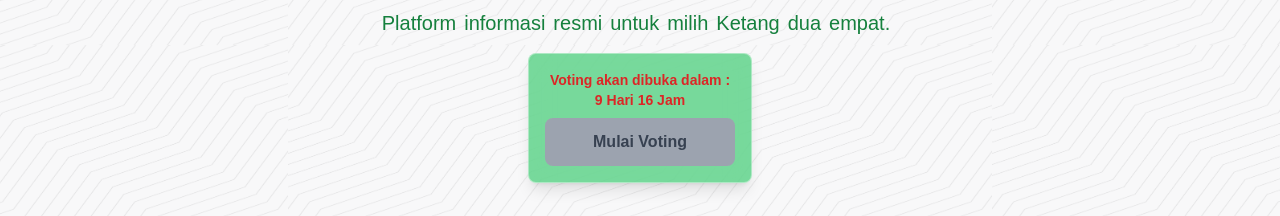
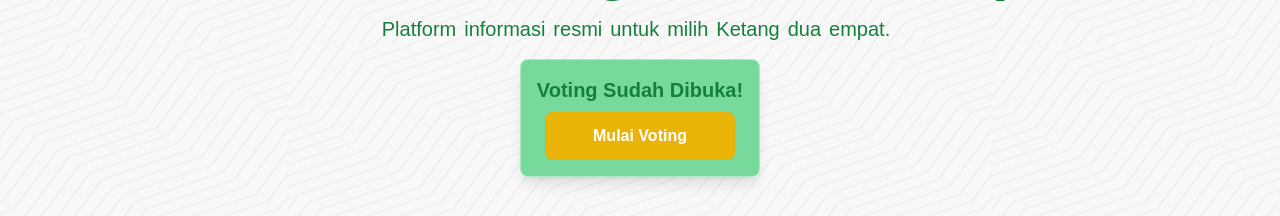
Before and after one commit to afnImadurrosyad/pemiket-app, a Next.js app: page / in a window 1280 px wide. Shown: the part 342-558 px from the top of the page. Built offline with nearby package versions, Linux system fonts and the light colour scheme; no server answers; the database is empty.

Commit message:
change date

```diff
--- a/components/HeroSection.jsx
+++ b/components/HeroSection.jsx
@@ -2,7 +2,7 @@ import { useState, useEffect } from 'react';
 import { motion } from 'framer-motion';
 
 export default function HeroSection() {
-  const targetDate = new Date('2025-03-17T00:00:00').getTime();
+  const targetDate = new Date('2023-03-17T00:00:00').getTime();
   const [timeLeft, setTimeLeft] = useState(targetDate - new Date().getTime());
   const [isSticky, setIsSticky] = useState(false);
   const [hideOnFooter, setHideOnFooter] = useState(false);
```
